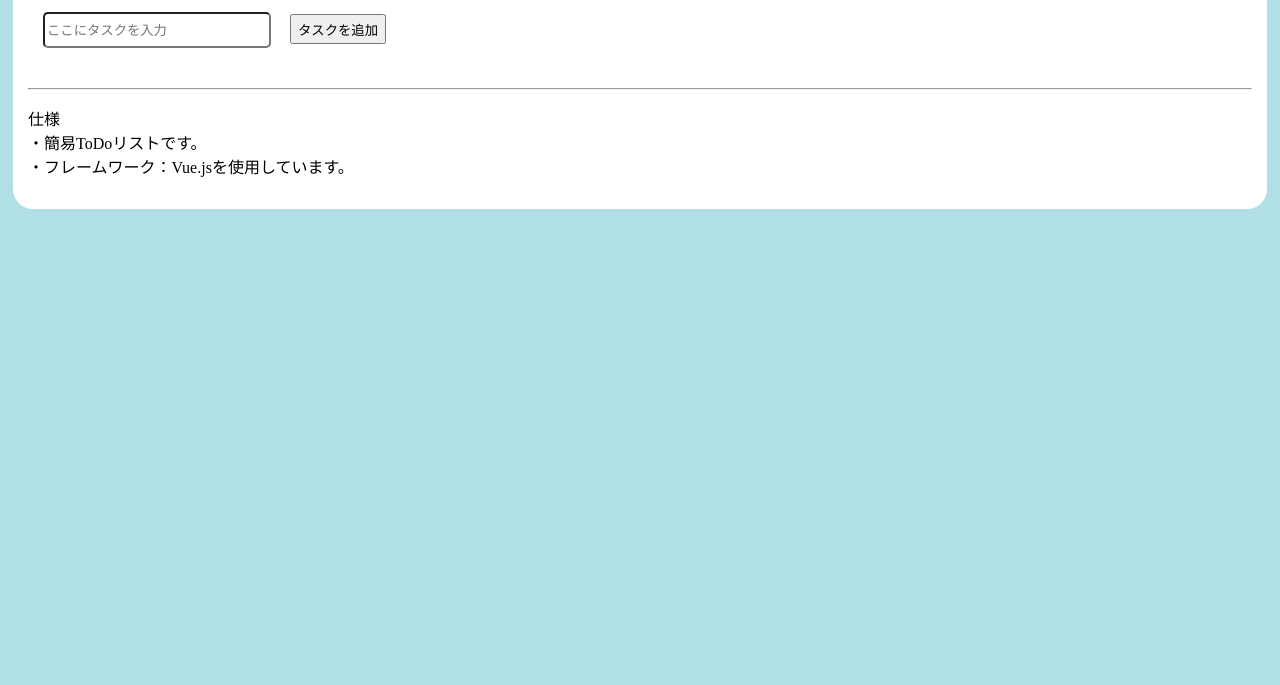
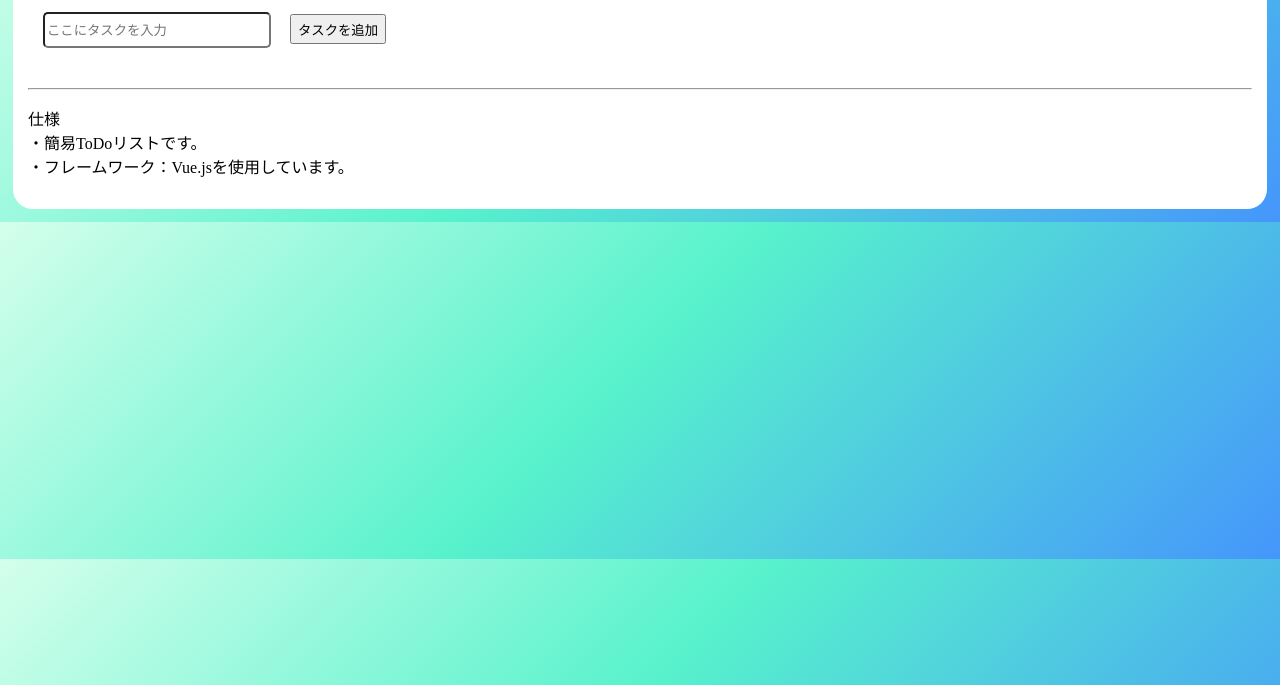
Before and after one commit to miolab/todo_vuejs, a plain HTML site: page index.html in a window 1280 px wide. Shown: the part 115-800 px from the top of the page. Drawn offline with nearby package versions, Linux system fonts and the light colour scheme.

Commit message:
apply gradiate design

```diff
--- a/css/style.css
+++ b/css/style.css
@@ -3,6 +3,7 @@
 
   body {
     background-color: #b0e0e6;
+    background-image: linear-gradient(-225deg, #D4FFEC 0%, #57F2CC 48%, #4596FB 100%);
     padding: 5px;
   }
   section#app {
```
